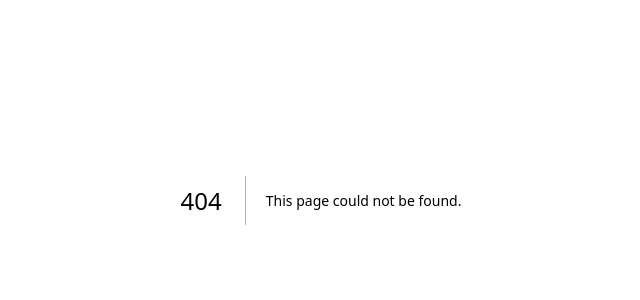
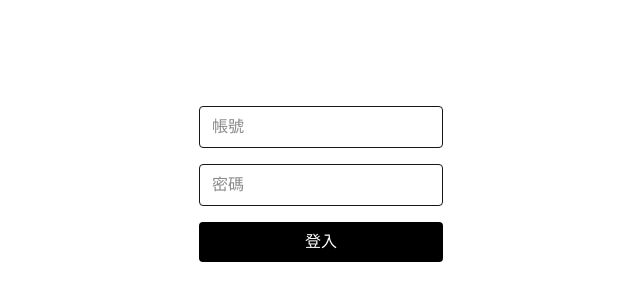
Before and after one commit to wenlianghuang/matt-ai-assistant, a Next.js app: page /login in a window 1280 px wide. Before the commit this address had no page. Shown: the part 200-500 px from the top of the page, without its empty margins (319-959 px from the left). Built offline with nearby package versions, Linux system fonts and the light colour scheme.

Commit message:
modified file

```diff
--- /dev/null
+++ b/app/login/page.tsx
@@ -0,0 +1,33 @@
+import Image from "next/image";
+import { useState } from "react";
+
+export default function Login() {
+  const [account, setAccount] = useState("");
+  const [password, setPassword] = useState("");
+
+  return (
+    <div className="grid grid-rows-[20px_1fr_20px] items-center justify-items-center min-h-screen p-8 pb-20 gap-16 sm:p-20 font-[family-name:var(--font-geist-sans)]">
+      <main className="flex flex-col gap-[32px] row-start-2 items-center sm:items-start">
+        <form className="flex flex-col gap-4 w-full max-w-xs mb-8">
+          <input
+            type="text"
+            placeholder="帳號"
+            value={account}
+            onChange={e => setAccount(e.target.value)}
+            className="border rounded px-3 py-2"
+          />
+          <input
+            type="password"
+            placeholder="密碼"
+            value={password}
+            onChange={e => setPassword(e.target.value)}
+            className="border rounded px-3 py-2"
+          />
+          <button type="submit" className="bg-black text-white rounded px-3 py-2">
+            登入
+          </button>
+        </form>
+      </main>
+    </div>
+  );
+}
```
